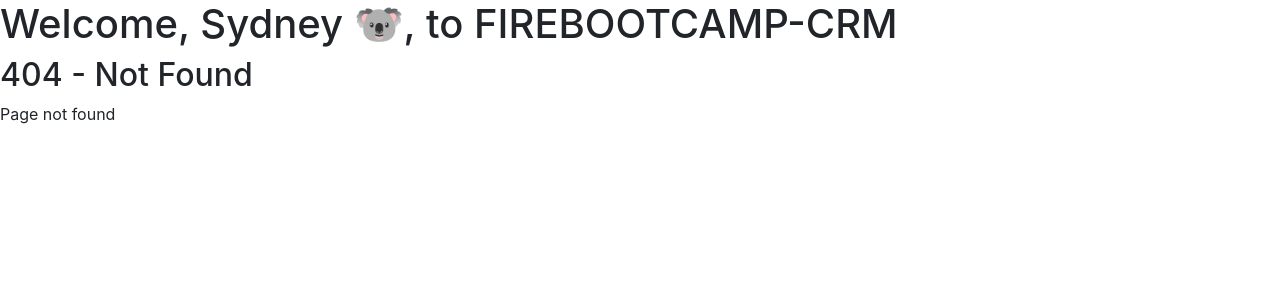
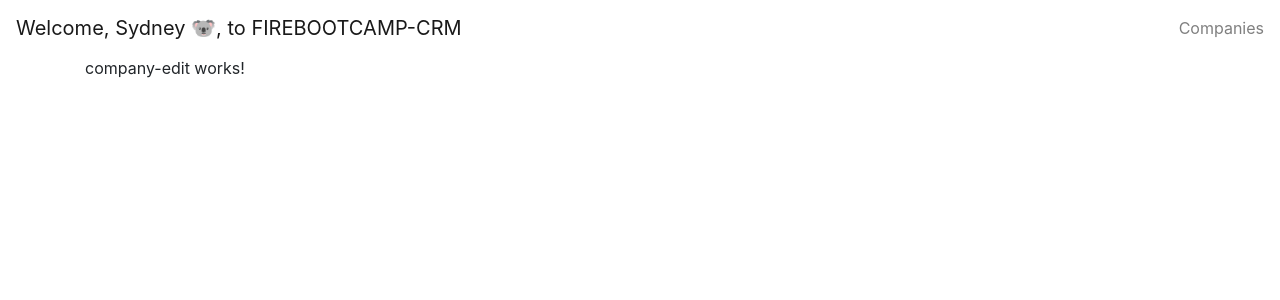
Before and after one commit to SSWConsulting/fbc-sydney-nov-2019, an Angular app: page /company/new in a window 1280 px wide. Before the commit this address had no page. Shown: the top 300 px of the page. Built offline with nearby package versions, Linux system fonts and the light colour scheme.

Commit message:
added navigation and company edit component

```diff
--- a/src/app/app.component.html
+++ b/src/app/app.component.html
@@ -1,4 +1,13 @@
-<h1>Welcome, Sydney 🐨, to {{title | uppercase}}</h1>
 
 
-<router-outlet></router-outlet>
+<nav class="navbar navbar-light bg-faded">
+    <a class="navbar-brand">Welcome, Sydney 🐨, to {{title | uppercase}}</a>
+    <ul class="navbar-nav ml-auto">
+      <li class="nav-item" [routerLinkActive]="'active'">
+        <a class="nav-link" [routerLink]="['/company/list']">Companies</a>
+      </li>
+    </ul>
+  </nav>
+  <div class="container">
+    <router-outlet></router-outlet>
+  </div>
--- a/src/app/app.module.ts
+++ b/src/app/app.module.ts
@@ -9,13 +9,15 @@
 import { HttpClientModule } from '@angular/common/http';
 import { CompanyTableComponent } from './company/company-table/company-table.component';
 import { NotFoundComponent } from './not-found/not-found.component';
+import { CompanyEditComponent } from './company/company-edit/company-edit.component';
 
 @NgModule({
   declarations: [
     AppComponent,
     CompanyListComponent,
     CompanyTableComponent,
-    NotFoundComponent
+    NotFoundComponent,
+    CompanyEditComponent
   ],
   imports: [
     BrowserModule,
--- /dev/null
+++ b/src/app/company/company-edit/company-edit.component.html
@@ -0,0 +1 @@
+<p>company-edit works!</p>
--- /dev/null
+++ b/src/app/company/company-edit/company-edit.component.ts
@@ -0,0 +1,15 @@
+import { Component, OnInit } from '@angular/core';
+
+@Component({
+  selector: 'fbc-company-edit',
+  templateUrl: './company-edit.component.html',
+  styleUrls: ['./company-edit.component.scss']
+})
+export class CompanyEditComponent implements OnInit {
+
+  constructor() { }
+
+  ngOnInit() {
+  }
+
+}
--- a/src/app/company/company-list/company-list.component.html
+++ b/src/app/company/company-list/company-list.component.html
@@ -1,10 +1,9 @@
 <div class="container">
-  <button class="btn btn-success float-right">ADD ➕</button>
+  <button class="btn btn-success float-right" [routerLink]="['/company', 'new']" >ADD ➕</button>
 
   <fbc-company-table
   [companies]="companies$ | async"
   (deleteCompanyClicked)="deleteCompany($event)"
   >
   </fbc-company-table>
-
 </div>
```
Also changed, not shown: src/app/app-routing.module.ts (+4 -3 lines), src/app/company/company-edit/company-edit.component.scss (added).
